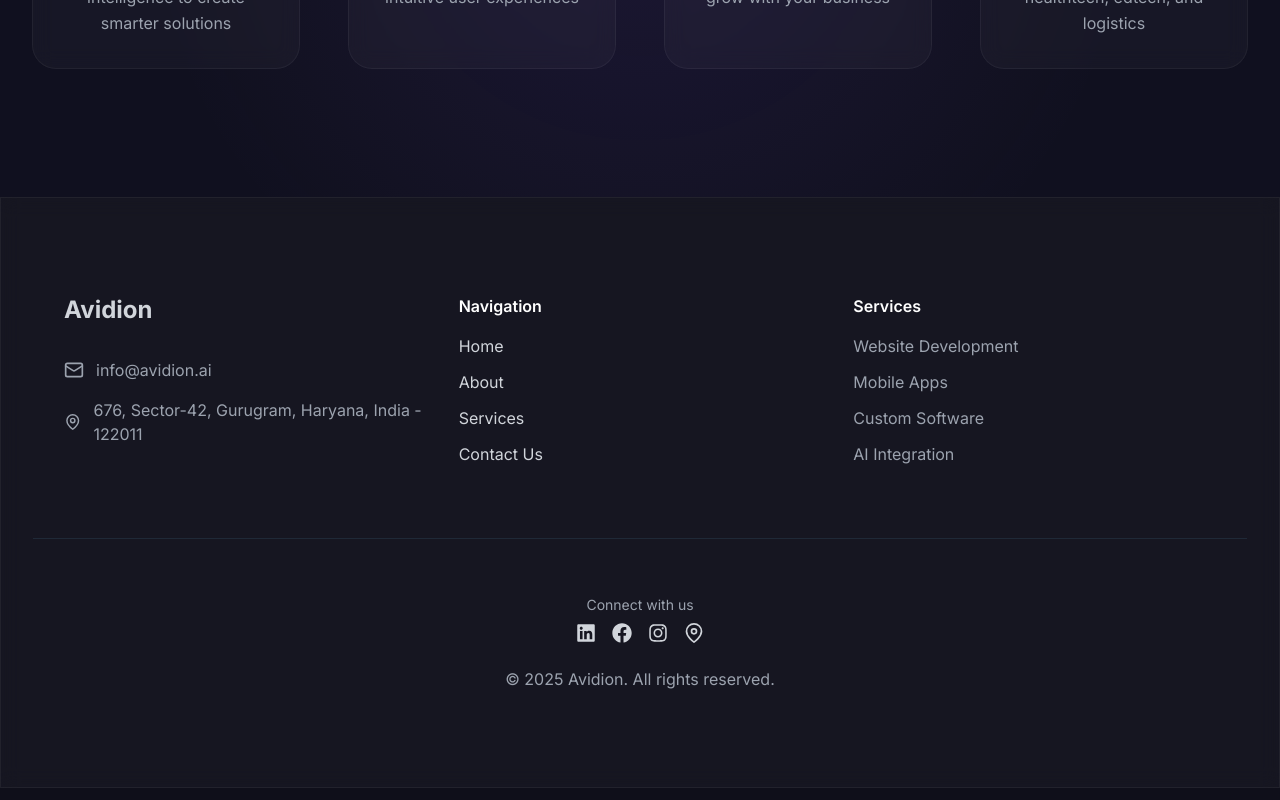
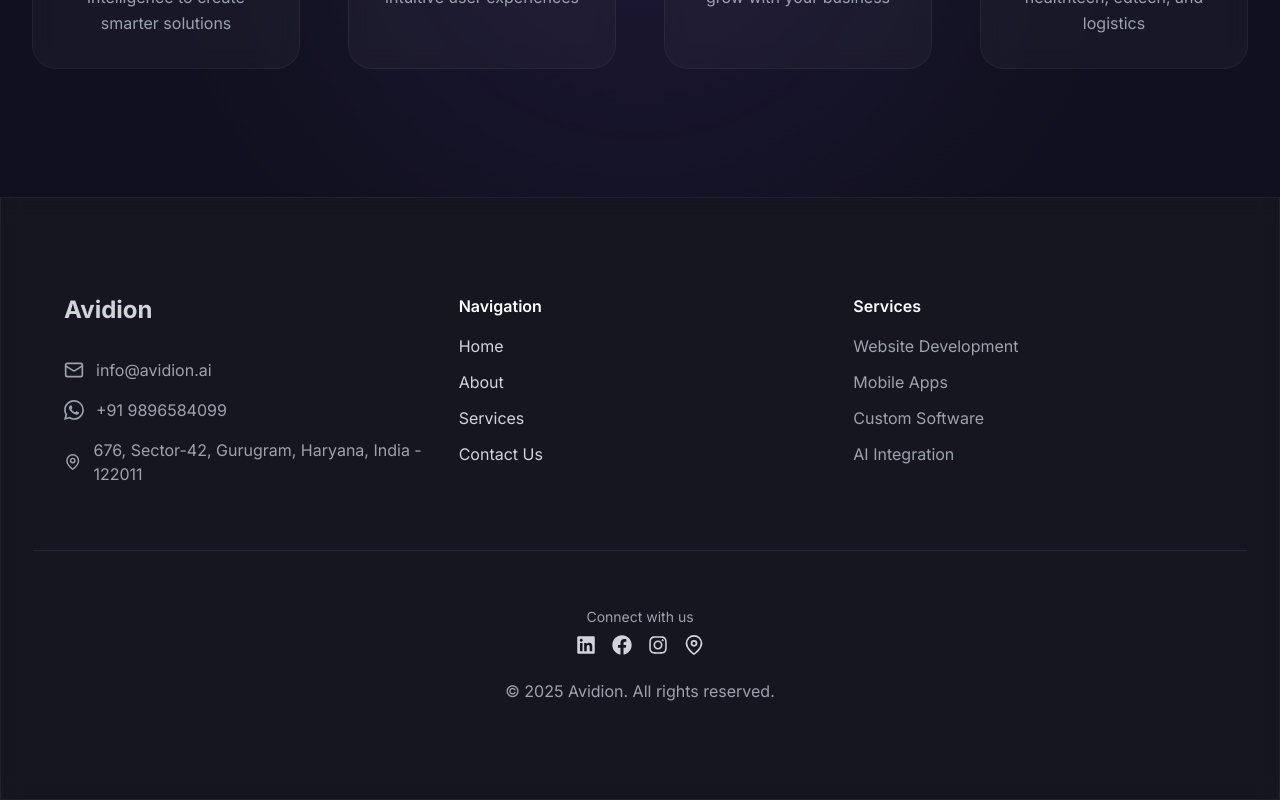
Before and after one commit to sachinavidion/avidionwebsite, a React (Vite) app: page / in a window 1280 px wide. Shown: the part 2009-2809 px from the top of the page. Built offline with nearby package versions, Linux system fonts and the light colour scheme.

Commit message:
Update Footer.tsx
WhatsApp number added in footer

```diff
--- a/src/components/Footer.tsx
+++ b/src/components/Footer.tsx
@@ -3,6 +3,7 @@ import { Mail, MapPin } from 'lucide-react';
 import { Link, useLocation, useNavigate } from 'react-router-dom';
 import { FaLinkedin, FaFacebook, FaInstagram } from "react-icons/fa";
 import { FiMapPin } from "react-icons/fi";
+import { BsWhatsapp } from 'react-icons/bs';
 
 const ServiceLink = ({ to, children }: { to: string; children: React.ReactNode }) => {
   const location = useLocation();
@@ -49,6 +50,16 @@ const Footer = () => {
               <Mail size={20} />
               info@avidion.ai
             </a>
+            <a
+  href="https://wa.me/919896584099"
+  target="_blank"
+  rel="noopener noreferrer"
+  className="flex items-center gap-3 text-gray-400 hover:text-green-400 transition-colors duration-300"
+>
+  <BsWhatsapp size={20} />
+  +91 9896584099
+</a>
+
             <a
               href="https://maps.google.com/?q=676,Sector-42,Gurugram,Haryana,India"
               target="_blank"
```
